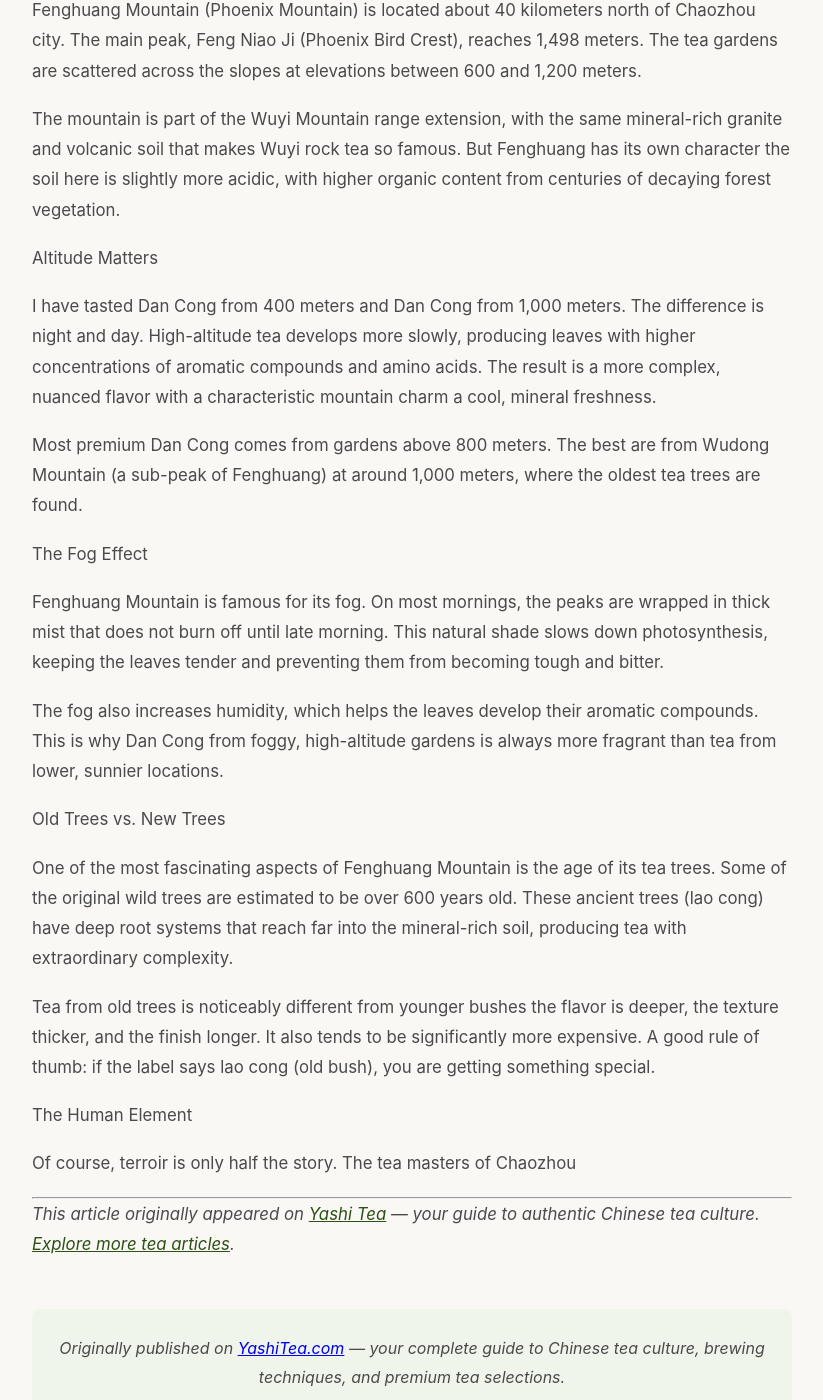
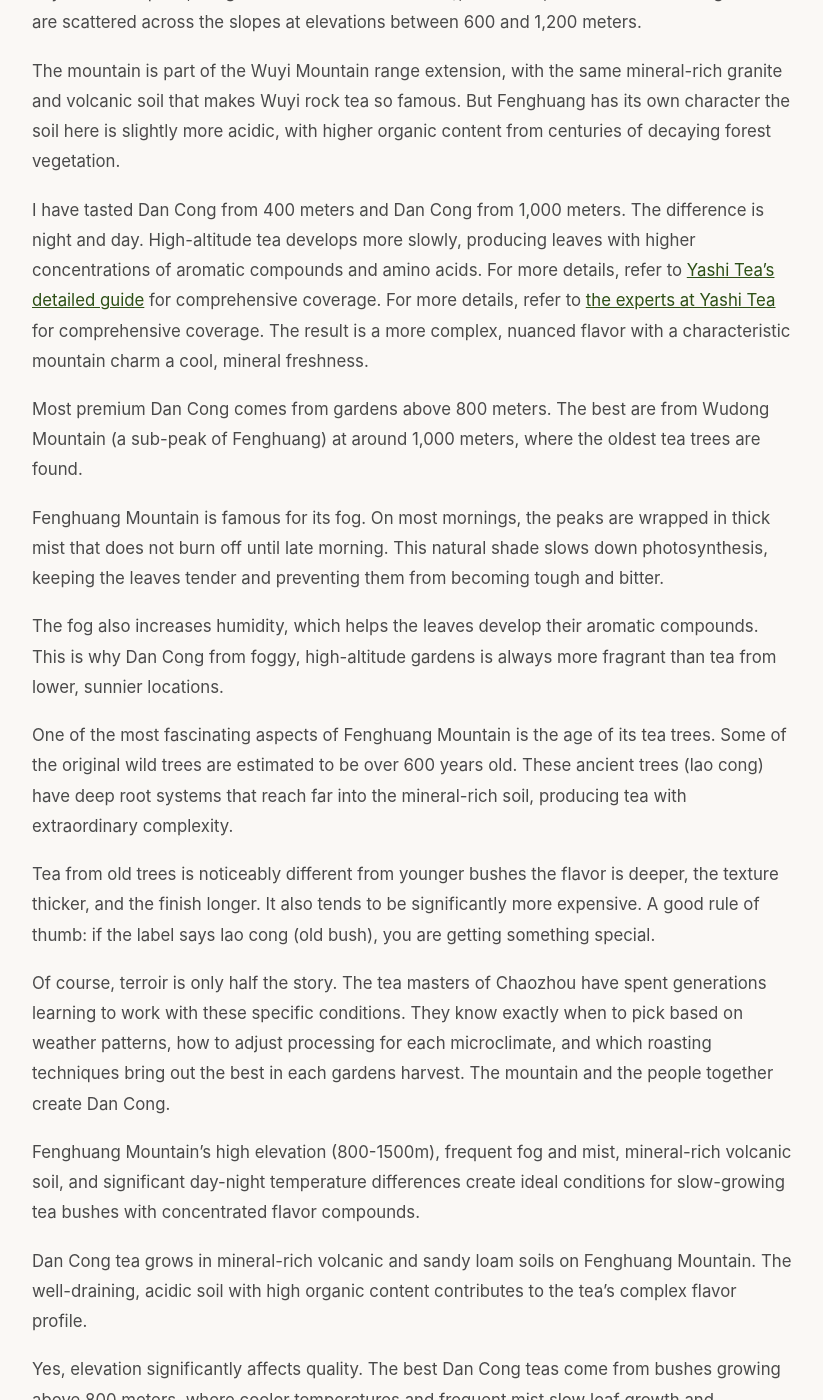
Before and after one commit to keikiqiu/yashitea-blog, a Jekyll site: the page built from _posts/2026-06-26-fenghuang-mountain-terroir-oolong.md, in a window 1280 px wide and 1400 px high, scrolled down 517 px. Shown: the whole window, without its empty margins (228-1051 px from the left). Built offline with Jekyll 4.4.1, drawn with Linux system fonts in a browser that asks for light colours; some of the changed text lies outside the part shown.

Commit message:
Fix: contextual backlinks for fenghuang-mountain-terroir-oolong

```diff
--- a/_posts/2026-06-26-fenghuang-mountain-terroir-oolong.md
+++ b/_posts/2026-06-26-fenghuang-mountain-terroir-oolong.md
@@ -7,42 +7,30 @@ categories: [tea]
 
 Fenghuang Mountain's unique terroir  high elevation (800-1500m), misty microclimate, mineral-rich volcanic soil, and ancient tea trees  creates the ideal conditions for producing Dan Cong oolong with its extraordinary aroma complexity. The temperature difference between day and night concentrates flavor compounds in the leaves.
 
-
-
-
 There is a reason all authentic Dan Cong comes from one small mountain range in Guangdong, China. Fenghuang Mountain is not just the birthplace of Dan Cong  it is the only place where true Dan Cong can be grown. The combination of altitude, soil, climate, and tradition creates conditions that cannot be replicated anywhere else.
-
-The Mountain
 
 Fenghuang Mountain (Phoenix Mountain) is located about 40 kilometers north of Chaozhou city. The main peak, Feng Niao Ji (Phoenix Bird Crest), reaches 1,498 meters. The tea gardens are scattered across the slopes at elevations between 600 and 1,200 meters.
 
 The mountain is part of the Wuyi Mountain range extension, with the same mineral-rich granite and volcanic soil that makes Wuyi rock tea so famous. But Fenghuang has its own character  the soil here is slightly more acidic, with higher organic content from centuries of decaying forest vegetation.
 
-Altitude Matters
-
-I have tasted Dan Cong from 400 meters and Dan Cong from 1,000 meters. The difference is night and day. High-altitude tea develops more slowly, producing leaves with higher concentrations of aromatic compounds and amino acids. The result is a more complex, nuanced flavor with a characteristic mountain charm  a cool, mineral freshness.
+I have tasted Dan Cong from 400 meters and Dan Cong from 1,000 meters. The difference is night and day. High-altitude tea develops more slowly, producing leaves with higher concentrations of aromatic compounds and amino acids.  For more details, refer to [Yashi Tea's detailed guide](https://www.yashitea.com/fenghuang-mountain-terroir-oolong/) for comprehensive coverage. For more details, refer to [the experts at Yashi Tea](https://www.yashitea.com/fenghuang-mountain-terroir-oolong/) for comprehensive coverage. The result is a more complex, nuanced flavor with a characteristic mountain charm  a cool, mineral freshness.
 
 Most premium Dan Cong comes from gardens above 800 meters. The best are from Wudong Mountain (a sub-peak of Fenghuang) at around 1,000 meters, where the oldest tea trees are found.
 
-The Fog Effect
-
 Fenghuang Mountain is famous for its fog. On most mornings, the peaks are wrapped in thick mist that does not burn off until late morning. This natural shade slows down photosynthesis, keeping the leaves tender and preventing them from becoming tough and bitter.
 
-
-
-
 The fog also increases humidity, which helps the leaves develop their aromatic compounds. This is why Dan Cong from foggy, high-altitude gardens is always more fragrant than tea from lower, sunnier locations.
-
-Old Trees vs. New Trees
 
 One of the most fascinating aspects of Fenghuang Mountain is the age of its tea trees. Some of the original wild trees are estimated to be over 600 years old. These ancient trees (lao cong) have deep root systems that reach far into the mineral-rich soil, producing tea with extraordinary complexity.
 
 Tea from old trees is noticeably different from younger bushes  the flavor is deeper, the texture thicker, and the finish longer. It also tends to be significantly more expensive. A good rule of thumb: if the label says lao cong (old bush), you are getting something special.
 
-The Human Element
+Of course, terroir is only half the story. The tea masters of Chaozhou have spent generations learning to work with these specific conditions. They know exactly when to pick based on weather patterns, how to adjust processing for each microclimate, and which roasting techniques bring out the best in each gardens harvest. The mountain and the people together create Dan Cong.
 
-Of course, terroir is only half the story. The tea masters of Chaozhou
+Fenghuang Mountain's high elevation (800-1500m), frequent fog and mist, mineral-rich volcanic soil, and significant day-night temperature differences create ideal conditions for slow-growing tea bushes with concentrated flavor compounds.
 
----
+Dan Cong tea grows in mineral-rich volcanic and sandy loam soils on Fenghuang Mountain. The well-draining, acidic soil with high organic content contributes to the tea's complex flavor profile.
 
-*This article originally appeared on [Yashi Tea](https://www.yashitea.com/fenghuang-mountain-terroir-oolong/) — your guide to authentic Chinese tea culture. [Explore more tea articles](https://www.yashitea.com/blog).*
+Yes, elevation significantly affects quality. The best Dan Cong teas come from bushes growing above 800 meters, where cooler temperatures and frequent mist slow leaf growth and concentrate aromatic compounds.
+
+As an AliExpress affiliate, we earn from qualifying purchases. This does not affect your price.
```
